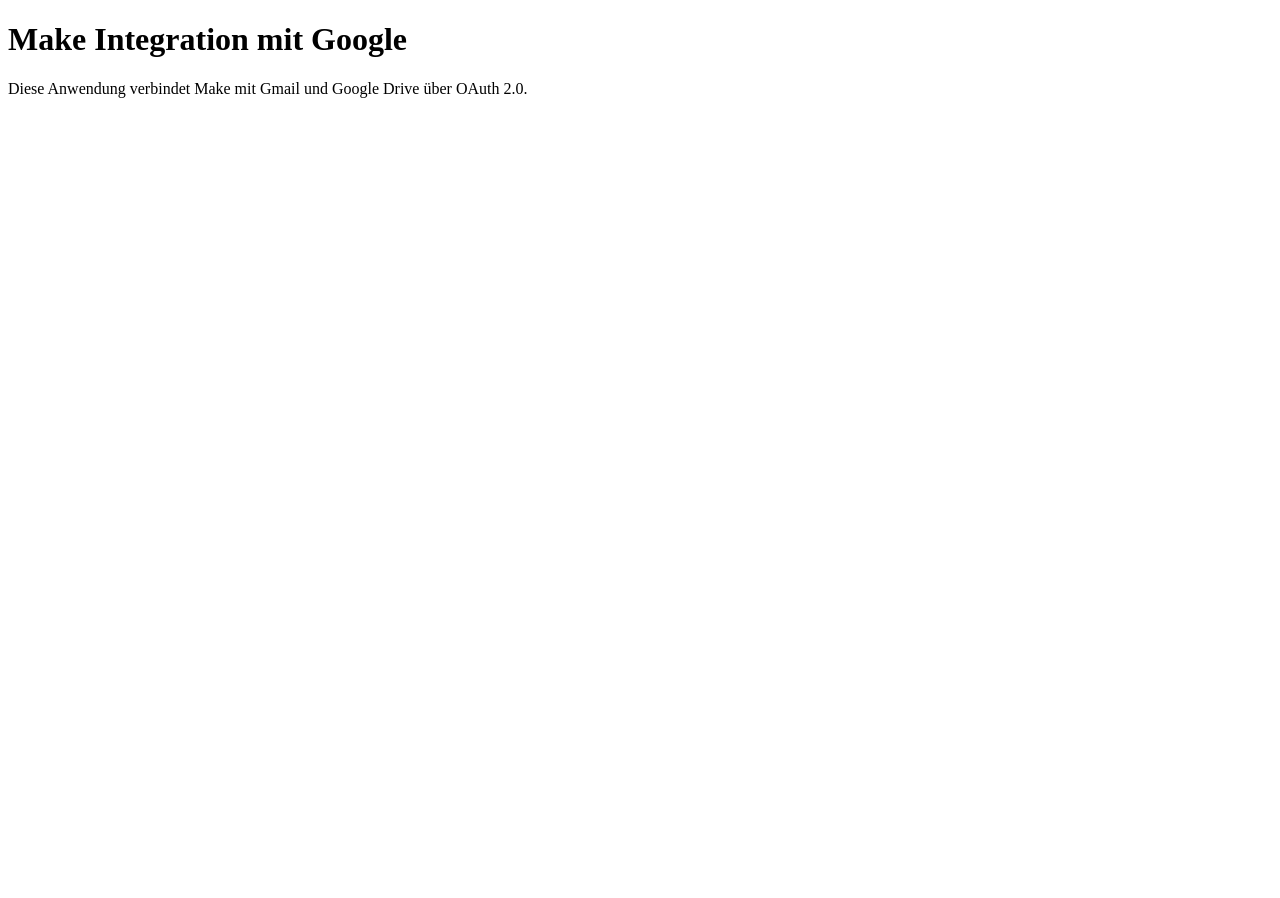
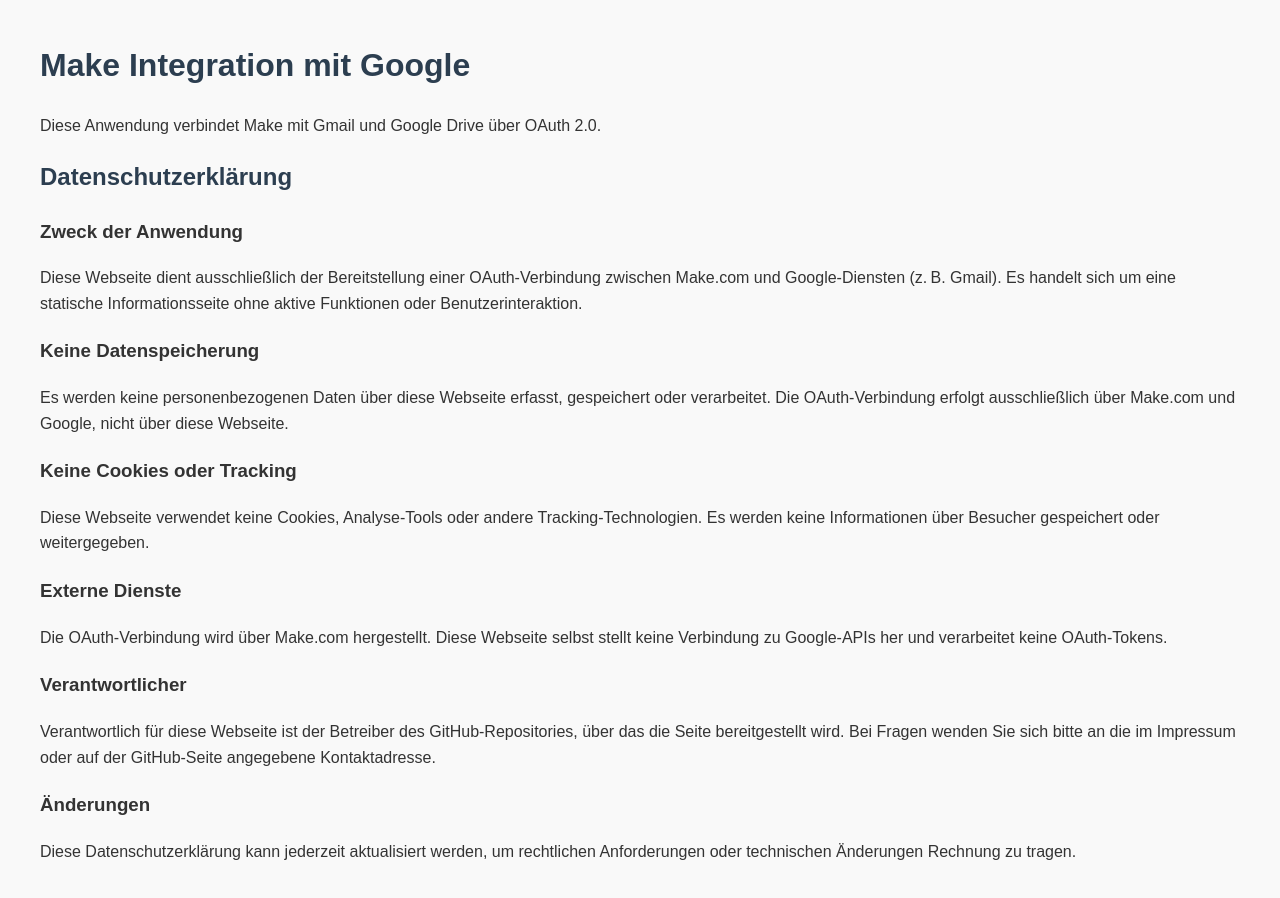
Before and after one commit to Black2018NEW/make-integration, a plain HTML site: page index.html in a window 1280 px wide. Before the commit the page ends 800 px from the top, so only its background shows below. Drawn offline with Linux system fonts and the light colour scheme.

Commit message:
Update index.html

```diff
--- a/index.html
+++ b/index.html
@@ -1,10 +1,37 @@
 <!DOCTYPE html>
-<html>
+<html lang="de">
 <head>
+  <meta charset="UTF-8">
   <title>Make Integration</title>
+  <style>
+    body { font-family: Arial, sans-serif; margin: 40px; line-height: 1.6; background-color: #f9f9f9; color: #333; }
+    h1, h2 { color: #2c3e50; }
+    p { margin-bottom: 20px; }
+    a { color: #0066cc; }
+  </style>
 </head>
 <body>
   <h1>Make Integration mit Google</h1>
   <p>Diese Anwendung verbindet Make mit Gmail und Google Drive über OAuth 2.0.</p>
+
+  <h2>Datenschutzerklärung</h2>
+
+  <h3>Zweck der Anwendung</h3>
+  <p>Diese Webseite dient ausschließlich der Bereitstellung einer OAuth-Verbindung zwischen Make.com und Google-Diensten (z. B. Gmail). Es handelt sich um eine statische Informationsseite ohne aktive Funktionen oder Benutzerinteraktion.</p>
+
+  <h3>Keine Datenspeicherung</h3>
+  <p>Es werden keine personenbezogenen Daten über diese Webseite erfasst, gespeichert oder verarbeitet. Die OAuth-Verbindung erfolgt ausschließlich über Make.com und Google, nicht über diese Webseite.</p>
+
+  <h3>Keine Cookies oder Tracking</h3>
+  <p>Diese Webseite verwendet keine Cookies, Analyse-Tools oder andere Tracking-Technologien. Es werden keine Informationen über Besucher gespeichert oder weitergegeben.</p>
+
+  <h3>Externe Dienste</h3>
+  <p>Die OAuth-Verbindung wird über Make.com hergestellt. Diese Webseite selbst stellt keine Verbindung zu Google-APIs her und verarbeitet keine OAuth-Tokens.</p>
+
+  <h3>Verantwortlicher</h3>
+  <p>Verantwortlich für diese Webseite ist der Betreiber des GitHub-Repositories, über das die Seite bereitgestellt wird. Bei Fragen wenden Sie sich bitte an die im Impressum oder auf der GitHub-Seite angegebene Kontaktadresse.</p>
+
+  <h3>Änderungen</h3>
+  <p>Diese Datenschutzerklärung kann jederzeit aktualisiert werden, um rechtlichen Anforderungen oder technischen Änderungen Rechnung zu tragen.</p>
 </body>
 </html>
```
